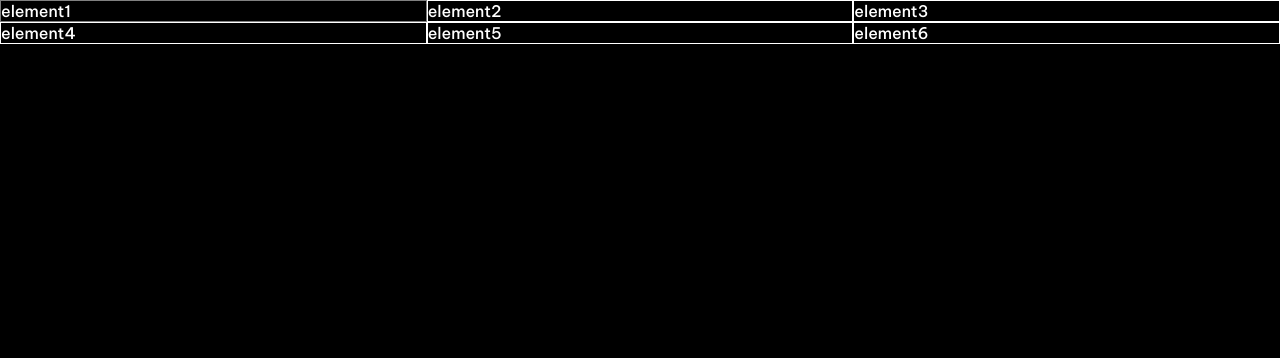
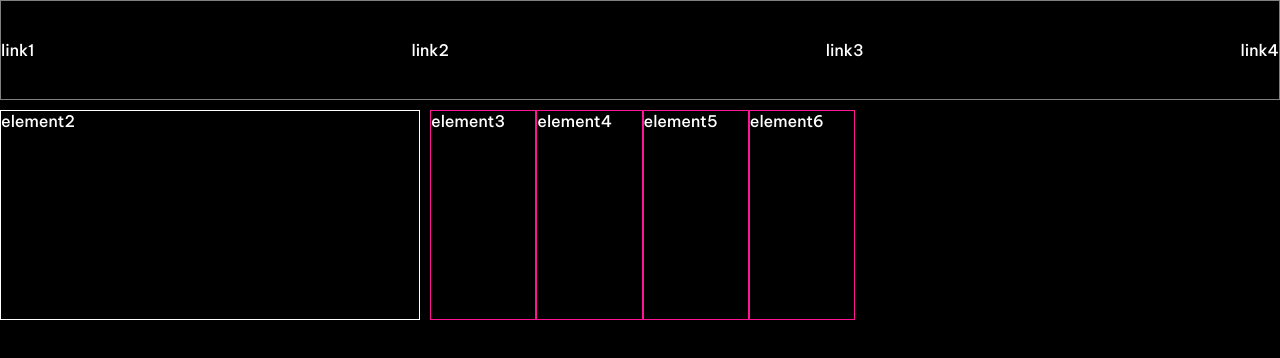
Before and after one commit to musicollins/kyh-css-flexbox, a plain HTML site: page index.html in a window 1280 px wide. Drawn offline with Linux system fonts and the light colour scheme.

Commit message:
Grid and Nested Grid

```diff
--- a/index.html
+++ b/index.html
@@ -9,12 +9,25 @@
   </head>
   <body>
     <div class="grid">
-        <section class="item1">element1</section>
+
+        <section class="item1">
+            <nav class="navbar">
+                <div class="link1">link1</div>
+                <div class="link2">link2</div>
+                <div class="link3">link3</div>
+                <div class="link4">link4</div>
+            </nav>
+        </section>
+
         <section class="item2">element2</section>
-        <section class="item3">element3</section>
-        <section class="item4">element4</section>
-        <section class="item5">element5</section>
-        <section class="item6">element6</section>
+
+        <div class=" item3 nested-grid">
+            <section class="item4">element3</section>
+            <section class="item5">element4</section>
+            <section class="item6">element5</section>
+            <section class="item7">element6</section>
+        </div>
+
     </div>
   </body>
 </html>
--- a/style.css
+++ b/style.css
@@ -18,9 +18,54 @@ body{
 .grid{
     display: grid;
     /*if [1fr] 1 column AND 100% of space (viewport width)*/
+    /* grid-template-columns: repeat(2, 1fr); */
+    /* grid-template-columns: minmax(100px, auto) minmax(100px, auto); */
+    /* grid-template-columns: repeat(2, minmax(100px, auto)); */
+    /* grid-template-columns: repeat(auto-fill, minmax(100px, auto)); */
+    /* grid-template-rows: 300px 100px 50px; */
+    /* grid-template-rows: minmax(100px, auto) minmax(100px, auto) minmax(100px, auto); */
+    /* grid-template-rows: 100px 100px 100px; */
+    /* grid-auto-rows: 100px; */
+
     grid-template-columns: repeat(3, 1fr);
-    /* grid-template-rows: 300px 100px; */
+    gap: 10px;
+    grid-auto-rows: 100px;
 }
+
+.item1{
+    /* GRID */
+    /* x columns is x + 1 lines */
+    grid-column: 1 / 4;
+
+    /* FLEX */
+    display: flex;
+    /* Vertical alignment */
+    align-items: center;
+    /* Horizontal alignment */
+    justify-content: center;
+}
+.item2{
+    /* x columns is x + 1 lines */
+    grid-row: 2 / 4;
+}
+
+.item3{
+    grid-column: 2 / 4;
+    grid-row: 2 / 4;
+}
+
+.item3 > *{
+    border: 1px solid deeppink;
+}
+
+.nested-grid{
+    display: grid;
+    /* grid-template-columns: repeat(2, 1fr); */
+    grid-template-columns: repeat(auto-fill, minmax(100px, auto));
+
+}
+
+
 
 .grid > section{
     border: 1px solid var(--color-secondary);
@@ -30,3 +75,21 @@ body{
 .grid > section:hover{
     border: 1px solid var(--color-extra);
 }
+
+
+/*NAVBAR*/
+.navbar{
+    width: 100%;
+    display: flex;
+    justify-content:space-between;
+}
+
+@media screen and (max-width:230px){
+    .navbar{
+        flex-direction: column;
+    }
+
+    .navbar > div{
+        text-align: center;
+    }
+}
```
